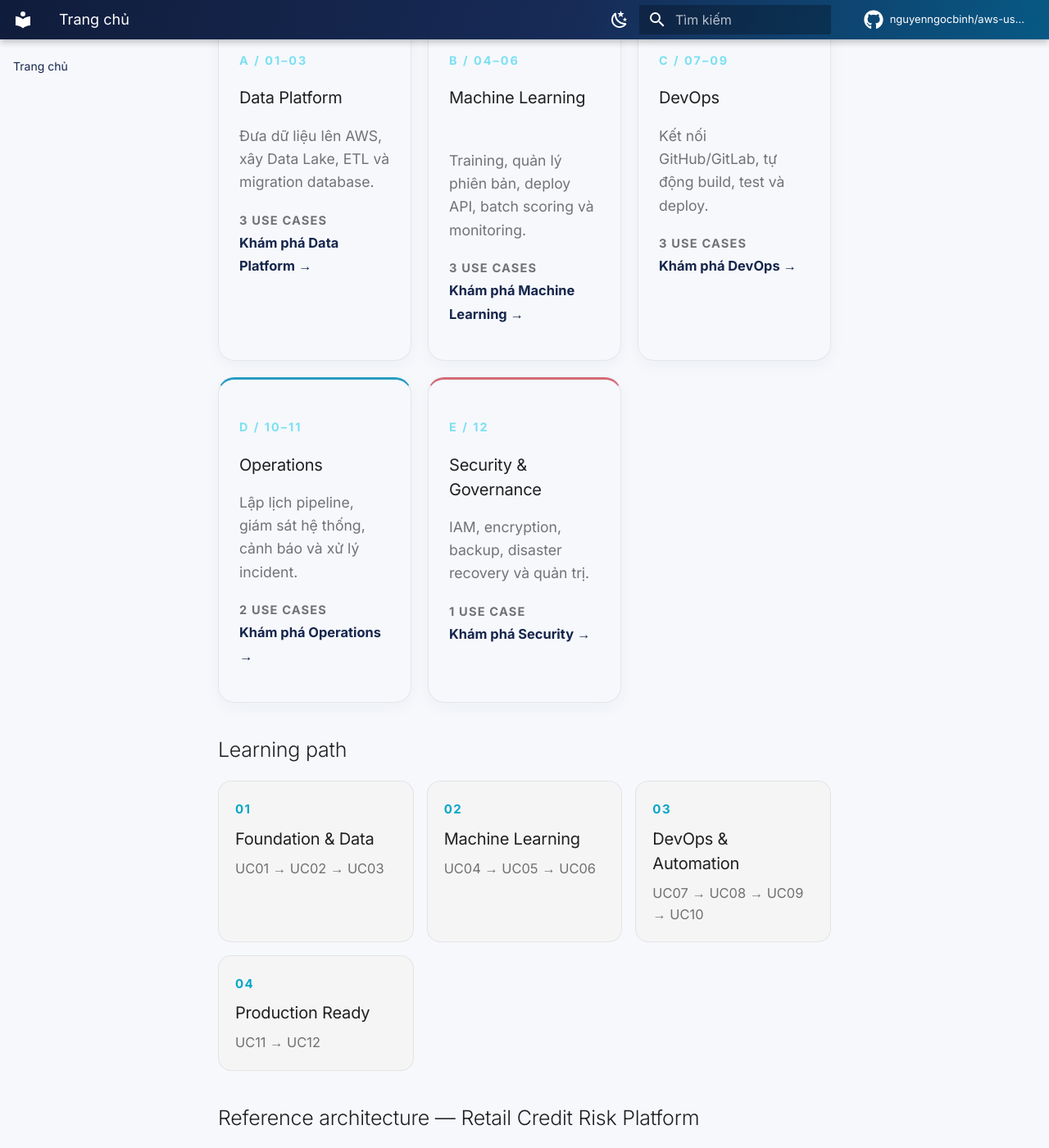
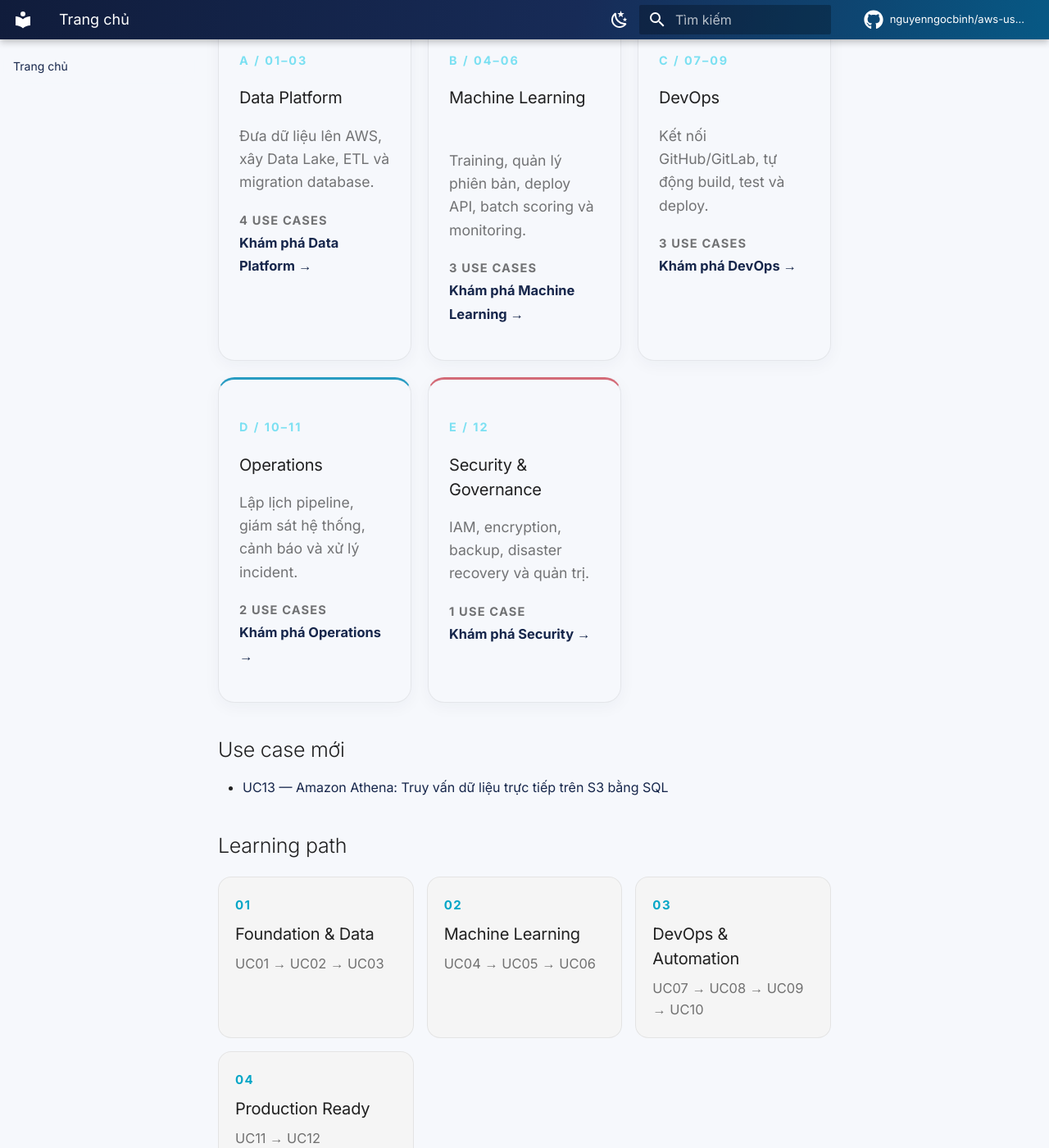
Before and after one commit to nguyenngocbinh/aws-usecase-learning-map, an MkDocs documentation site: the page built from docs/index.md, in a window 1280 px wide and 1400 px high, scrolled down 1108 px. Shown: the whole window at 82% size. Built offline with MkDocs 1.6.1 and Material for MkDocs 9.7.7, drawn with Linux system fonts in a browser that asks for light colours; comment, search, counter and statistics services are not loaded; some of the changed text lies outside the part shown.

Commit message:
docs: feature Athena S3 SQL learning use case

```diff
--- a/docs/index.md
+++ b/docs/index.md
@@ -26,7 +26,7 @@ Từ nền tảng dữ liệu đến Machine Learning, CI/CD và vận hành pro
 <span class="domain-index">A / 01–03</span>
 <h3>Data Platform</h3>
 <p>Đưa dữ liệu lên AWS, xây Data Lake, ETL và migration database.</p>
-<strong>3 use cases</strong><br>
+<strong>4 use cases</strong><br>
 [Khám phá Data Platform →](usecases/data-platform/uc01-upload-data.md)
 </div>
 
@@ -63,6 +63,10 @@ Từ nền tảng dữ liệu đến Machine Learning, CI/CD và vận hành pro
 </div>
 
 </div>
+
+## Use case mới
+
+- [UC13 — Amazon Athena: Truy vấn dữ liệu trực tiếp trên S3 bằng SQL](usecases/data-platform/uc13-athena-s3-sql.md)
 
 ## Learning path
 
```
Also changed, not shown: other parts of docs/index.md (+1 -1 lines).
